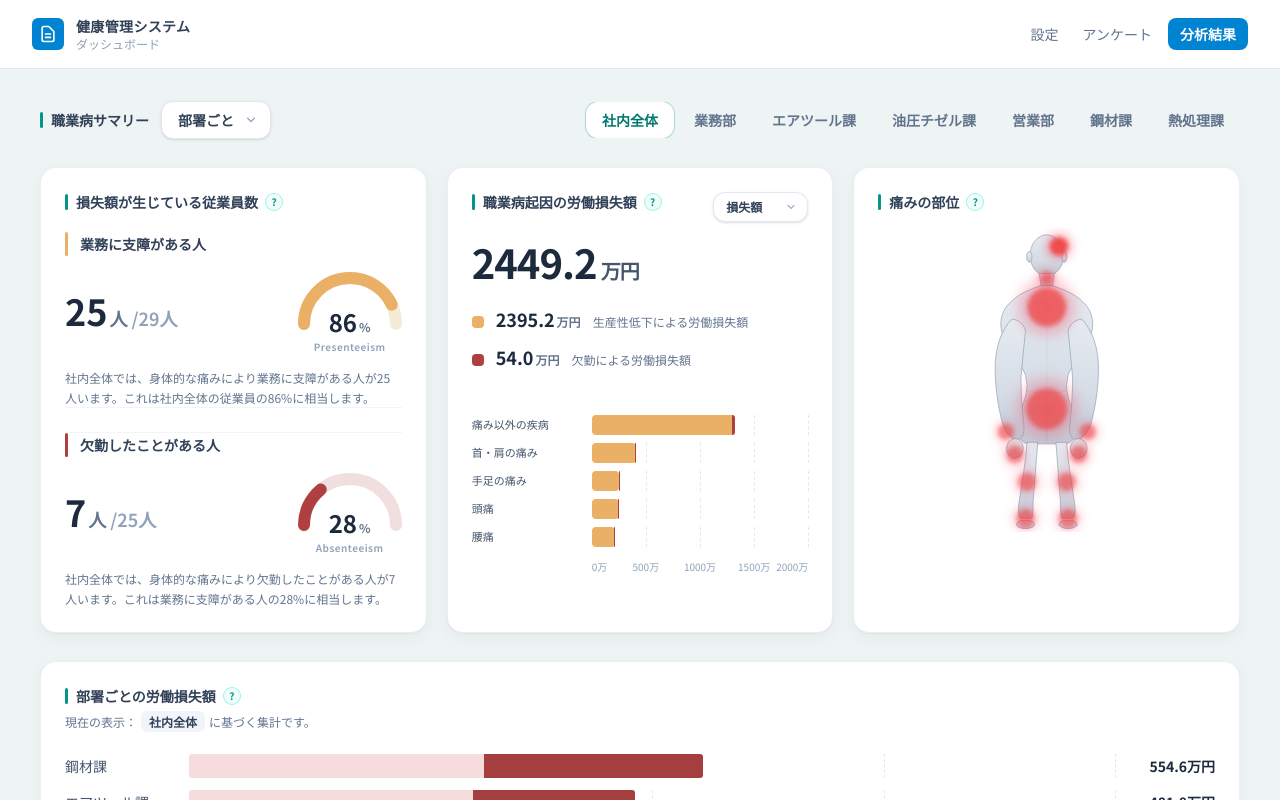
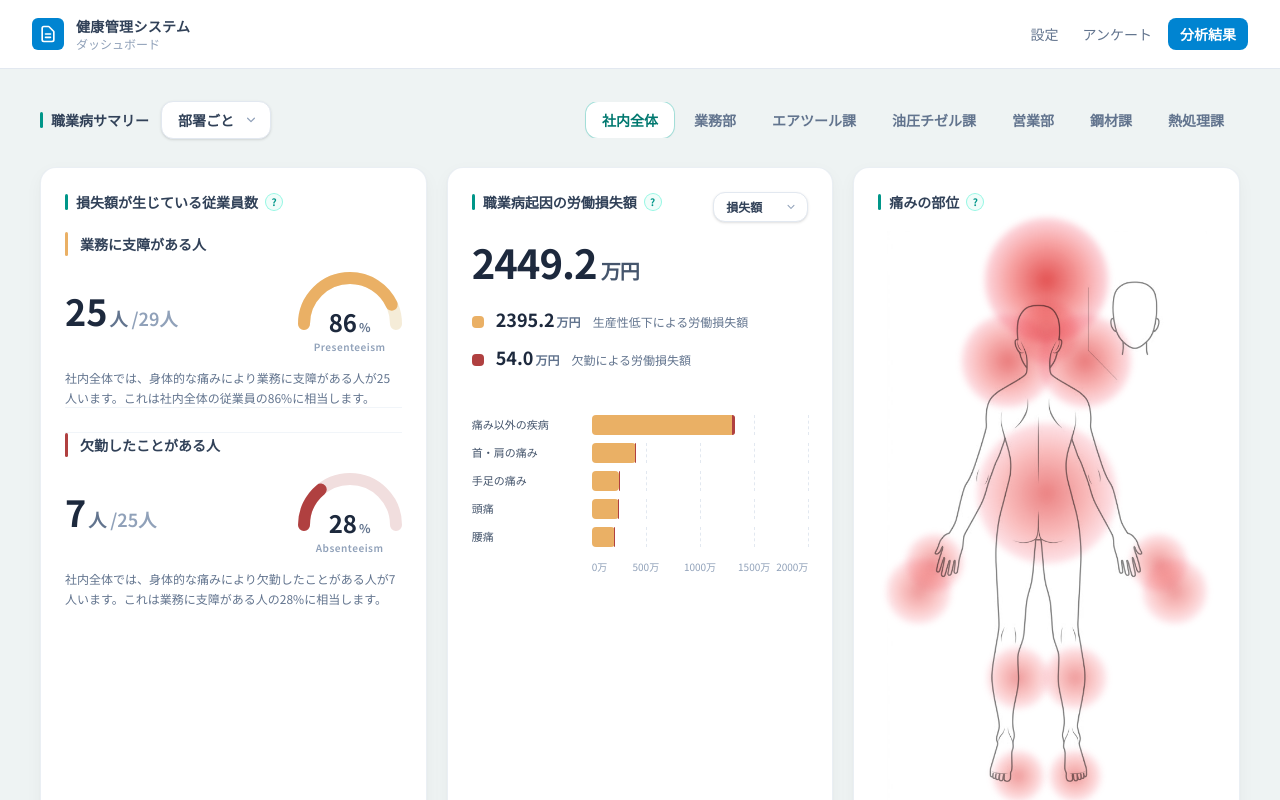
Before and after one commit to tom-mikata/survey-app, a Next.js app: page /results in a window 1280 px wide. Shown: the top 800 px of the page. Built offline with nearby package versions, Linux system fonts and the light colour scheme.

Commit message:
ボディ図を改善
SVGで描かれた稚拙な図から、Nano Bananaで描いたJPEG画像に入れ替え

```diff
--- a/src/app/results/ResultsDashboard.tsx
+++ b/src/app/results/ResultsDashboard.tsx
@@ -553,7 +553,6 @@ function HalfDonut({
   const size = 104;
   const stroke = 12;
   const r = (size - stroke) / 2;
-  const cx = size / 2;
   const cy = size / 2;
   const arcLength = Math.PI * r; // 半円
   const offset = arcLength * (1 - p / 100);
@@ -718,210 +717,138 @@ function HorizontalBars({
 }
 
 /* =============================================================================
- * Card 3 : PainFigure
+ * Card 3 : PainFigure（人体アウトライン画像＋痛みヒートマップ）
+ *
+ *  画像アセット:
+ *   /public/pain-body.jpeg に人体アウトライン画像（背面観）を配置してください。
+ *   画像はアスペクト比 ≒ 0.56（幅:高さ = 568:1024）を想定しています。
+ *   比率が異なる場合は下の BODY_ASPECT と painMap の位置を調整してください。
  * ========================================================================== */
+
+// 人体アウトライン画像の幅 / 高さ。Next.js 側で /public/pain-body.jpeg を置いた
+// 画像の実アスペクト比に合わせる。
+const BODY_IMG_SRC = "/pain-body.jpeg";
+const BODY_ASPECT = 568 / 1024; // ≒ 0.555
+
+/**
+ * 画像上でのホットスポット位置（パーセント）と表示半径（px）。
+ * 画像の中央 x = 50% に体の正中線がくる前提の値。
+ * 添付画像のように右上に「頭部ディテール」が入る構図の場合は、
+ * 画像を body のみにトリミングしてから使うのがおすすめ。
+ */
+const PAIN_MAP: Record<string, Array<{ x: number; y: number; r: number }>> = {
+  head: [{ x: 50, y: 9, r: 52 }],
+  neck: [{ x: 50, y: 18, r: 36 }],
+  shoulder: [
+    { x: 38, y: 23, r: 46 },
+    { x: 62, y: 23, r: 46 },
+  ],
+  upper_back: [{ x: 50, y: 30, r: 68 }],
+  lower_back: [{ x: 50, y: 46, r: 72 }],
+  hip: [{ x: 50, y: 56, r: 58 }],
+  elbow: [
+    { x: 22, y: 45, r: 34 },
+    { x: 78, y: 45, r: 34 },
+  ],
+  wrist: [
+    { x: 15, y: 58, r: 34 },
+    { x: 85, y: 58, r: 34 },
+  ],
+  hand: [
+    { x: 10, y: 63, r: 38 },
+    { x: 90, y: 63, r: 38 },
+  ],
+  thigh: [
+    { x: 40, y: 67, r: 40 },
+    { x: 60, y: 67, r: 40 },
+  ],
+  knee: [
+    { x: 41, y: 78, r: 36 },
+    { x: 59, y: 78, r: 36 },
+  ],
+  calf: [
+    { x: 41, y: 86, r: 34 },
+    { x: 59, y: 86, r: 34 },
+  ],
+  ankle: [
+    { x: 41, y: 95, r: 30 },
+    { x: 59, y: 95, r: 30 },
+  ],
+};
 
 function PainFigure({
   hotspots,
 }: {
   hotspots: { id: string; intensity: number; count: number }[];
 }) {
-  // viewBox 160 × 400 に合わせた痛み部位の座標（背面観）
-  const painMap: Record<string, Array<{ x: number; y: number; r: number }>> = {
-    head: [{ x: 96, y: 24, r: 14 }], // 後頭部やや右寄り
-    neck: [{ x: 80, y: 66, r: 10 }],
-    shoulder: [{ x: 80, y: 104, r: 30 }], // 僧帽筋〜肩甲骨
-    lower_back: [{ x: 80, y: 238, r: 32 }], // 腰椎まわり
-    hip: [{ x: 80, y: 268, r: 20 }],
-    wrist: [
-      { x: 26, y: 268, r: 12 },
-      { x: 134, y: 268, r: 12 },
-    ],
-    hand: [
-      { x: 38, y: 298, r: 13 },
-      { x: 122, y: 298, r: 13 },
-    ],
-    knee: [
-      { x: 54, y: 334, r: 14 },
-      { x: 106, y: 334, r: 14 },
-    ],
-    ankle: [
-      { x: 52, y: 382, r: 14 },
-      { x: 108, y: 382, r: 14 },
-    ],
-  };
-
   const hasAny = hotspots.some((h) => h.count > 0);
 
   return (
-    <div className="mt-4 flex items-center justify-center">
-      <svg
-        viewBox="0 0 160 400"
-        className="h-[19rem] w-auto"
-        aria-label="身体の痛み部位を示す後面図"
+    <div className="mt-4 flex flex-col items-center">
+      <div
+        className="relative mx-auto w-full max-w-[20rem]"
+        style={{ aspectRatio: `${BODY_ASPECT}` }}
       >
-        <defs>
-          <linearGradient id="pf-body" x1="0" y1="0" x2="0" y2="1">
-            <stop offset="0%" stopColor="#e6ebf1" />
-            <stop offset="60%" stopColor="#d6dde6" />
-            <stop offset="100%" stopColor="#c2ccd8" />
-          </linearGradient>
-          <radialGradient id="pf-spot" cx="50%" cy="50%" r="50%">
-            <stop offset="0%" stopColor="#ef4444" stopOpacity="0.9" />
-            <stop offset="60%" stopColor="#f43f5e" stopOpacity="0.55" />
-            <stop offset="100%" stopColor="#f43f5e" stopOpacity="0" />
-          </radialGradient>
-        </defs>
+        {/* 背景の人体アウトライン */}
+        <img
+          src={BODY_IMG_SRC}
+          alt="身体の痛み部位を示す後面図"
+          className="pointer-events-none absolute inset-0 h-full w-full select-none object-contain"
+          draggable={false}
+        />
 
-        {/* 身体シルエット（背面観） */}
-        <g
-          fill="url(#pf-body)"
-          stroke="#93a0b2"
-          strokeWidth={0.9}
-          strokeLinejoin="round"
-        >
-          {/* 頭 */}
-          <ellipse cx={80} cy={36} rx={22} ry={27} />
-          {/* 耳 */}
-          <ellipse cx={57} cy={38} rx={3.5} ry={7} />
-          <ellipse cx={103} cy={38} rx={3.5} ry={7} />
+        {/* 痛みのヒートマップ */}
+        <div className="pointer-events-none absolute inset-0">
+          {hotspots.map((h) => {
+            const positions = PAIN_MAP[h.id];
+            if (!positions || h.count === 0) return null;
+            // データ強度（0-1）に応じて濃さとサイズを調整
+            const intensity = Math.max(0.15, h.intensity);
+            const coreAlpha = 0.35 + intensity * 0.45; // 0.35 - 0.80
+            const midAlpha = 0.22 + intensity * 0.28; // 0.22 - 0.50
+            const scale = 0.75 + intensity * 0.45; // 0.75 - 1.20
+            return positions.map((pos, idx) => {
+              const size = pos.r * 2 * scale;
+              return (
+                <span
+                  key={`${h.id}-${idx}`}
+                  className="absolute rounded-full mix-blend-multiply"
+                  style={{
+                    left: `${pos.x}%`,
+                    top: `${pos.y}%`,
+                    width: size,
+                    height: size,
+                    transform: "translate(-50%, -50%)",
+                    background: `radial-gradient(circle,
+                      rgba(220,38,38,${coreAlpha}) 0%,
+                      rgba(239,68,68,${midAlpha}) 42%,
+                      rgba(244,63,94,${midAlpha * 0.45}) 68%,
+                      rgba(244,63,94,0) 88%)`,
+                    filter: "blur(3px)",
+                  }}
+                  title={`${h.id}: ${h.count}件`}
+                />
+              );
+            });
+          })}
+        </div>
+      </div>
 
-          {/* 首（僧帽筋の付け根に向けてテーパー） */}
-          <path d="M 70 60 C 71 66 72 70 72 76 L 88 76 C 88 70 89 66 90 60 Z" />
+      {/* 強度レジェンド */}
+      <div className="mt-4 flex items-center gap-2 text-[10px] text-slate-500">
+        <span>少ない</span>
+        <span
+          className="inline-block h-2.5 w-28 rounded-full"
+          style={{
+            background:
+              "linear-gradient(to right, rgba(239,68,68,0.15), rgba(239,68,68,0.45), rgba(220,38,38,0.85))",
+          }}
+        />
+        <span>多い</span>
+      </div>
 
-          {/* 胴体：僧帽筋→三角筋→広背筋→ウエスト→大臀筋 */}
-          <path
-            d="M 72 76
-               C 60 80 44 86 34 96
-               C 22 106 18 120 20 132
-               C 22 146 28 160 36 170
-               C 44 180 50 186 52 194
-               L 54 206
-               C 54 216 52 222 48 234
-               C 44 246 40 258 42 270
-               C 44 278 48 282 54 284
-               L 106 284
-               C 112 282 116 278 118 270
-               C 120 258 116 246 112 234
-               C 108 222 106 216 106 206
-               L 108 194
-               C 110 186 116 180 124 170
-               C 132 160 138 146 140 132
-               C 142 120 138 106 126 96
-               C 116 86 100 80 88 76 Z"
-          />
-
-          {/* 左腕 */}
-          <path
-            d="M 34 120
-               C 20 134 12 158 12 184
-               C 12 210 16 236 22 258
-               C 26 270 32 276 38 278
-               L 44 278
-               C 48 276 50 270 50 262
-               C 48 242 46 220 46 198
-               C 48 174 50 154 52 136
-               C 50 126 42 120 34 120 Z"
-          />
-
-          {/* 右腕 */}
-          <path
-            d="M 126 120
-               C 140 134 148 158 148 184
-               C 148 210 144 236 138 258
-               C 134 270 128 276 122 278
-               L 116 278
-               C 112 276 110 270 110 262
-               C 112 242 114 220 114 198
-               C 112 174 110 154 108 136
-               C 110 126 118 120 126 120 Z"
-          />
-
-          {/* 手（拳） */}
-          <ellipse cx={38} cy={290} rx={11} ry={13} />
-          <ellipse cx={122} cy={290} rx={11} ry={13} />
-
-          {/* 左脚：大腿→膝→下腿→踝 */}
-          <path
-            d="M 54 282
-               C 52 308 48 332 44 358
-               C 42 370 42 380 46 382
-               L 60 382
-               C 62 380 62 370 62 360
-               C 64 336 66 308 68 282 Z"
-          />
-
-          {/* 右脚 */}
-          <path
-            d="M 106 282
-               C 108 308 112 332 116 358
-               C 118 370 118 380 114 382
-               L 100 382
-               C 98 380 98 370 98 360
-               C 96 336 94 308 92 282 Z"
-          />
-
-          {/* 足 */}
-          <ellipse cx={52} cy={390} rx={12} ry={5.5} />
-          <ellipse cx={108} cy={390} rx={12} ry={5.5} />
-        </g>
-
-        {/* 細部（脊柱・肩甲骨・腰のディンプルなどの示唆線） */}
-        <g
-          fill="none"
-          stroke="#64748b"
-          strokeLinecap="round"
-          strokeWidth={0.6}
-          opacity={0.28}
-        >
-          {/* 脊柱 */}
-          <path d="M 80 82 L 80 282" strokeDasharray="2 3" />
-          {/* 左肩甲骨 */}
-          <path d="M 52 94 Q 60 112 66 128" />
-          {/* 右肩甲骨 */}
-          <path d="M 108 94 Q 100 112 94 128" />
-          {/* 腸骨稜（腰ライン） */}
-          <path d="M 54 214 Q 80 222 106 214" />
-          {/* ヒップの境界 */}
-          <path d="M 80 258 L 80 282" />
-        </g>
-        {/* 腰のディンプル（Venus のえくぼ） */}
-        <g fill="#64748b" opacity={0.22}>
-          <circle cx={70} cy={234} r={1.1} />
-          <circle cx={90} cy={234} r={1.1} />
-        </g>
-
-        {/* 痛みのホットスポット */}
-        {hotspots.map((h) => {
-          const positions = painMap[h.id];
-          if (!positions || h.count === 0) return null;
-          const opacity = 0.45 + h.intensity * 0.45;
-          return positions.map((pos, idx) => (
-            <g key={`${h.id}-${idx}`}>
-              {/* 外側の柔らかいグロー */}
-              <circle
-                cx={pos.x}
-                cy={pos.y}
-                r={pos.r * 1.55}
-                fill="url(#pf-spot)"
-                opacity={opacity * 0.75}
-                style={{ filter: "blur(6px)" }}
-              />
-              {/* 中心のコア */}
-              <circle
-                cx={pos.x}
-                cy={pos.y}
-                r={pos.r * 0.85}
-                fill="rgb(239 68 68)"
-                opacity={opacity}
-                style={{ filter: "blur(2.5px)" }}
-              />
-            </g>
-          ));
-        })}
-      </svg>
       {!hasAny && (
-        <p className="ml-4 max-w-[10rem] text-xs text-slate-400">
+        <p className="mt-2 text-xs text-slate-400">
           該当する痛み部位のデータがありません。
         </p>
       )}
@@ -1037,23 +964,22 @@ function ScoreFace({ tone }: { tone: CompareTone }) {
       <circle cx="32" cy="32" r="28" fill={fill} />
       {tone === "good" ? (
         <>
-          {/* ^_^ 目 */}
           <path
-            d="M20 27 Q24 22 28 27"
+            d="M 20 27 Q 24 22 28 27"
             stroke="#3a2f14"
             strokeWidth="2.5"
             strokeLinecap="round"
             fill="none"
           />
           <path
-            d="M36 27 Q40 22 44 27"
+            d="M 36 27 Q 40 22 44 27"
             stroke="#3a2f14"
             strokeWidth="2.5"
             strokeLinecap="round"
             fill="none"
           />
           <path
-            d="M22 40 Q32 50 42 40"
+            d="M 22 40 Q 32 50 42 40"
             stroke="#3a2f14"
             strokeWidth="3"
             strokeLinecap="round"
@@ -1065,7 +991,7 @@ function ScoreFace({ tone }: { tone: CompareTone }) {
           <circle cx="24" cy="27" r="2.2" fill="#3a2f14" />
           <circle cx="40" cy="27" r="2.2" fill="#3a2f14" />
           <path
-            d="M22 44 Q32 36 42 44"
+            d="M 22 44 Q 32 36 42 44"
             stroke="#3a2f14"
             strokeWidth="2.8"
             strokeLinecap="round"
@@ -1077,7 +1003,7 @@ function ScoreFace({ tone }: { tone: CompareTone }) {
           <circle cx="24" cy="27" r="2.2" fill="#3a2f14" />
           <circle cx="40" cy="27" r="2.2" fill="#3a2f14" />
           <path
-            d="M22 42 L42 42"
+            d="M 22 42 L 42 42"
             stroke="#3a2f14"
             strokeWidth="2.8"
             strokeLinecap="round"
```
Also changed, not shown: public/pain-body.jpeg (added).
